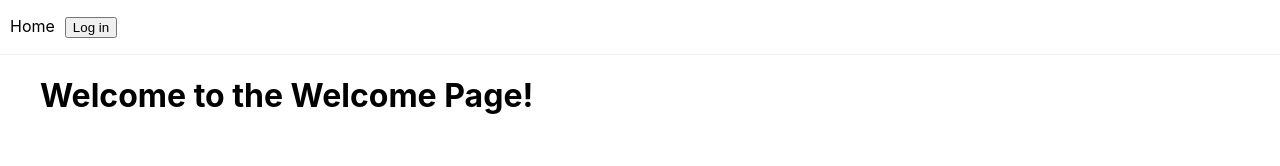
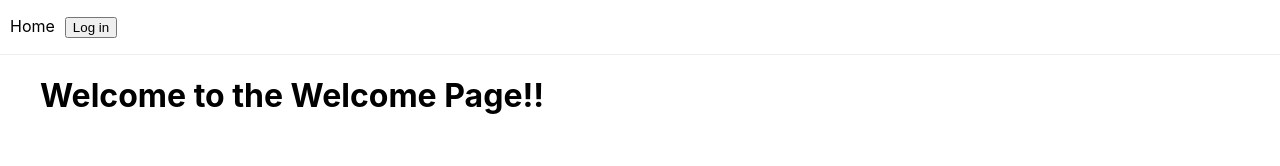
Before and after one commit to Kaplan4ik/todo-client, a React (Vite) app: page / in a window 1280 px wide. Shown: the top 166 px of the page. Built offline with nearby package versions, Linux system fonts and the light colour scheme; no server answers.

Commit message:
Update title (#16)
Co-authored-by: Vitalii Kostiukov <vitalii.kostiukov@mev.com>

```diff
--- a/src/pages/WelcomePage/WelcomePage.tsx
+++ b/src/pages/WelcomePage/WelcomePage.tsx
@@ -20,7 +20,7 @@ const WelcomePage = () => {
 
   return (
     <div>
-      <h1>Welcome to the Welcome Page!</h1>
+      <h1>Welcome to the Welcome Page!!</h1>
     </div>
   );
 };
```
